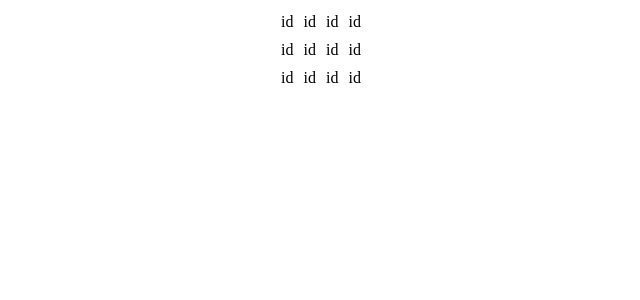
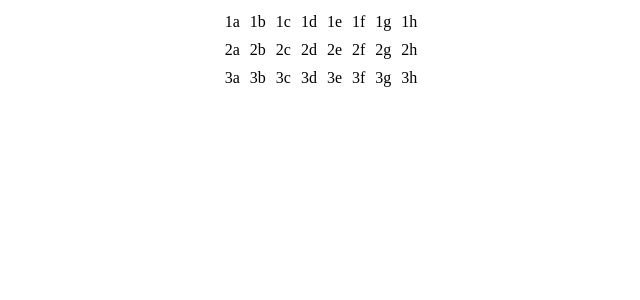
Before and after one commit to vinaysomawat/Airplane-Seat-Allocation, an Angular app: page / in a window 1280 px wide. Shown: the top 300 px of the page, without its empty margins (319-959 px from the left). Built offline with nearby package versions, Linux system fonts and the light colour scheme.

Commit message:
2 files modified

```diff
--- a/src/airplane/airplane.component.ts
+++ b/src/airplane/airplane.component.ts
@@ -2,7 +2,7 @@ import { Component, OnInit } from '@angular/core';
 import { CommonModule } from '@angular/common';
 import { Aircraft } from './airplane';
 import { SeatsComponent } from '../seats/seats.component';
-import { Seat } from 'src/seats/seat';
+import { Seat } from '../seats/seat';
 
 @Component({
   selector: 'app-airplane',
@@ -10,8 +10,8 @@ import { Seat } from 'src/seats/seat';
   imports: [CommonModule, SeatsComponent],
   template: `
     <div class="aircraft">
-      <div class="row" *ngFor="let row of aircraft">
-        <div class="seat" *ngFor="let seat of row">
+      <div class=row *ngFor="let row of aircraft">
+        <div class=seat *ngFor="let seat of row">
           <app-seat
             [seatId]="seat.id"
             [occupied]="seat.occupied"
@@ -33,45 +33,29 @@ export class AirplaneComponent implements OnInit {
 
   seats: Seat[] = [];
 
-  aircraft: Aircraft[][] = [
-    [
-      { id: 'id', occupied: false, allocated: false },
-      { id: 'id', occupied: false, allocated: false },
-      { id: 'id', occupied: false, allocated: false },
-      { id: 'id', occupied: false, allocated: false },
-    ],
-    [
-      { id: 'id', occupied: false, allocated: false },
-      { id: 'id', occupied: false, allocated: false },
-      { id: 'id', occupied: false, allocated: false },
-      { id: 'id', occupied: false, allocated: false },
-    ],
-    [
-      { id: 'id', occupied: false, allocated: false },
-      { id: 'id', occupied: false, allocated: false },
-      { id: 'id', occupied: false, allocated: false },
-      { id: 'id', occupied: false, allocated: false },
-    ],
-  ];
+  aircraft: Aircraft[][] = [];
 
   constructor() {}
 
   ngOnInit() {
-    this.generateSeats();
+    this.aircraft = this.generateSeats();
   }
 
   generateSeats() {
     const seats = [];
     for (let row = 1; row <= this.rows; row++) {
+      let rowSeats = [];
       for (let seat = 1; seat <= this.seatsPerRow; seat++) {
-        seats.push({
+        rowSeats.push({
           row,
           seat,
           id: `${row}${String.fromCharCode(96 + seat)}`,
+          occupied: false,
+          allocated: false,
         });
       }
+      seats.push(rowSeats);
     }
-    console.log(seats);
     return seats;
   }
 
@@ -107,8 +91,17 @@ export class AirplaneComponent implements OnInit {
     if (middleRow !== -1) {
       return this.allocateSeatsInRow(middleRow, 4);
     }
-    // If no row is available, allocate 2 seats on the right and 2 on the left
-    return this.allocateTwoSeats().concat(this.allocateTwoSeats());
+
+    // If no row is available, try allocating 2 seats on the right and 2 on the left
+    const leftSeats = this.allocateTwoSeats();
+    if (leftSeats) {
+      const rightSeats = this.allocateTwoSeats();
+      if (rightSeats) {
+        return leftSeats.concat(rightSeats);
+      }
+    }
+
+    return null;
   }
 
   allocateThreeSeats() {
@@ -119,11 +112,14 @@ export class AirplaneComponent implements OnInit {
         return middleSeats;
       }
     }
+
     // If middle section not available, move to the next row
     const nextRow = this.findFirstAvailableRow(middleRow + 1);
     if (nextRow !== -1) {
       return this.allocateSeatsInRow(nextRow, 3);
     }
+
+    // If no suitable rows are available, return null
     return null;
   }
 
--- a/src/airplane/airplane.ts
+++ b/src/airplane/airplane.ts
@@ -2,4 +2,6 @@ export interface Aircraft {
   id: string;
   occupied: boolean;
   allocated: boolean;
+  row: number;
+  seat: number;
 }
```
